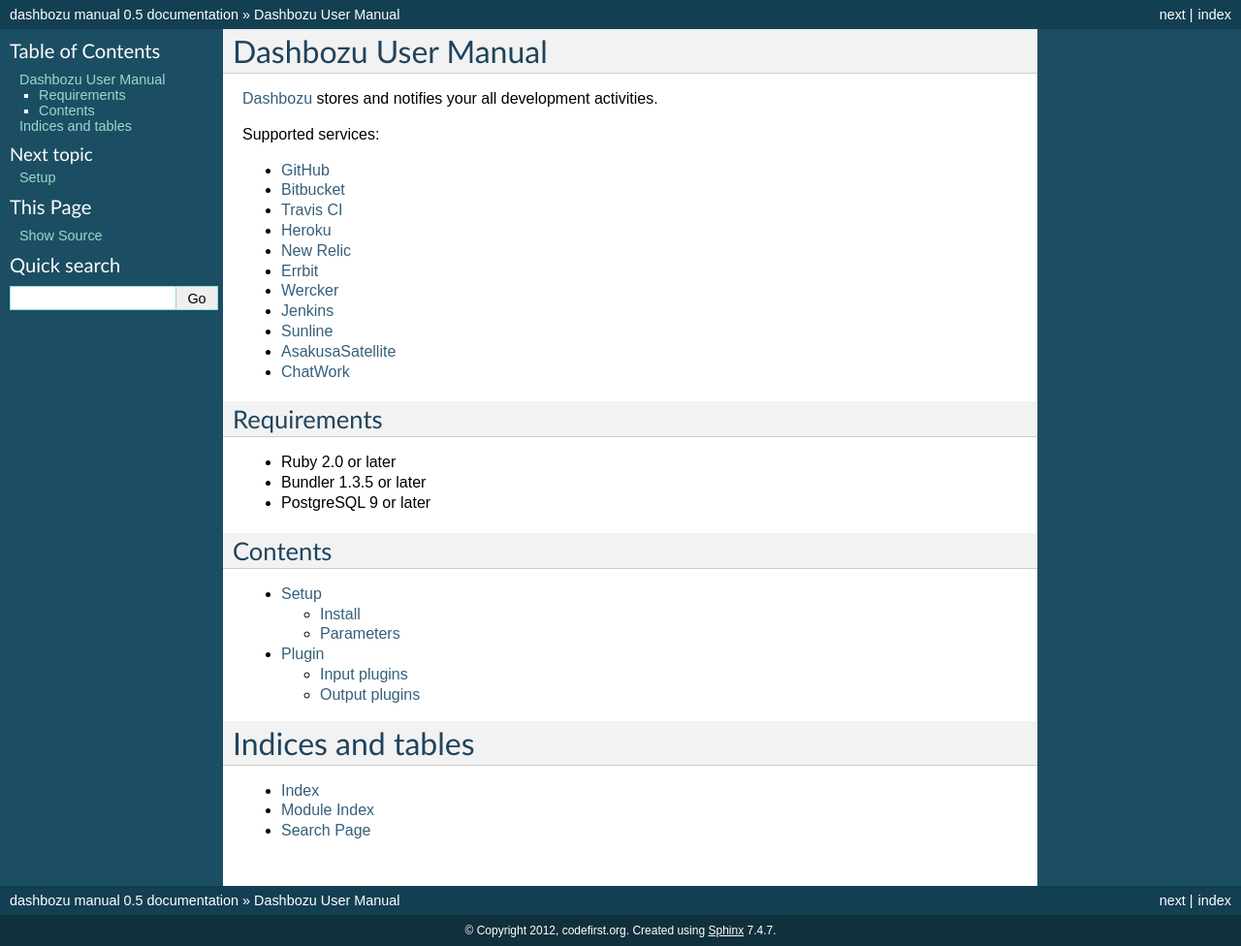
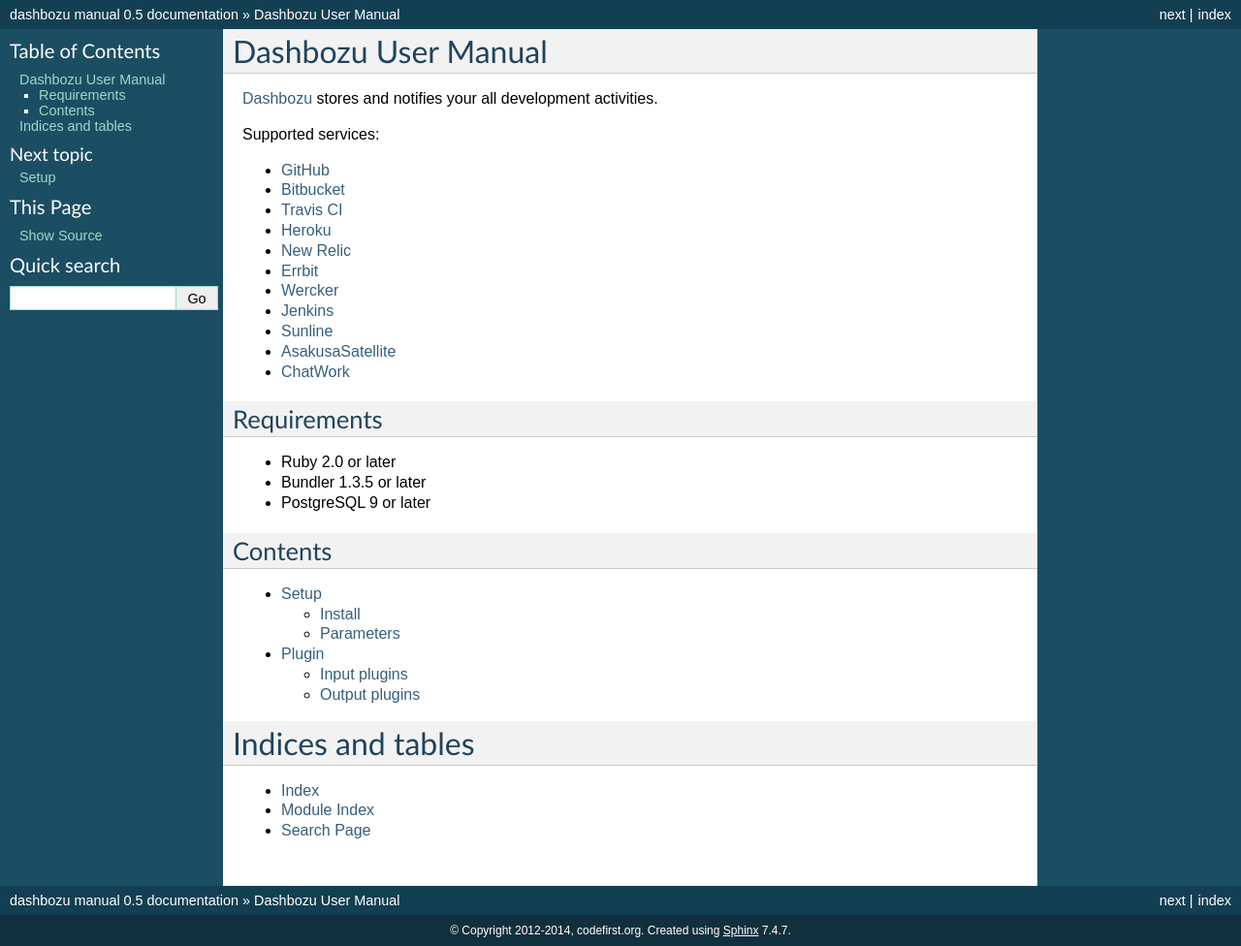
Before and after one commit to codefirst/dashbozu-manual, a Sphinx documentation site: the page built from source/index.rst, in a window 1280 px wide. Shown: the whole page at 97% size. Built offline with Sphinx 7.4.7, drawn with Linux system fonts in a browser that asks for light colours.

Commit message:
Updated: copyright

```diff
--- a/source/conf.py
+++ b/source/conf.py
@@ -41,7 +41,7 @@
 
 # General information about the project.
 project = u'dashbozu manual'
-copyright = u'2012, codefirst.org'
+copyright = u'2012-2014, codefirst.org'
 
 # The version info for the project you're documenting, acts as replacement for
 # |version| and |release|, also used in various other places throughout the
```
